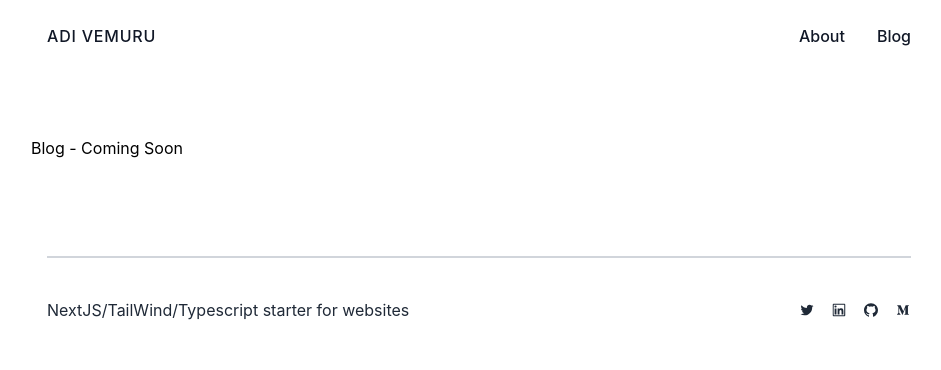
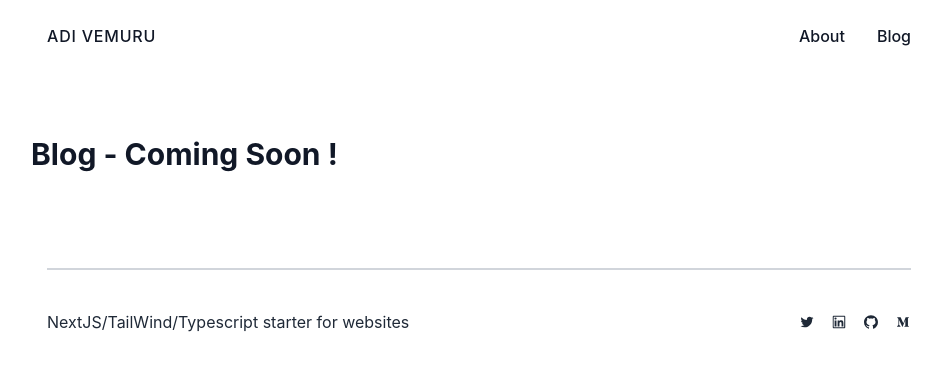
Before and after one commit to vemuruadi/nextjs-starter-ts, a Next.js app: page /blog in a window 1280 px wide. Shown: the top 370 px of the page, without its empty margins (161-1102 px from the left). Built offline with nearby package versions, Linux system fonts and the light colour scheme.

Commit message:
style update

```diff
--- a/pages/blog/index.tsx
+++ b/pages/blog/index.tsx
@@ -9,7 +9,9 @@ function Blog() {
             </Head>
 
             <main className="max-w-4xl mx-auto mt-16 antialiased">
-                Blog - Coming Soon
+                <h3 className="text-4xl font-bold text-gray-900 lg:text-3xl dark:text-white">
+                    Blog - Coming Soon !
+                </h3>
 
             </main>
         </div>
```
